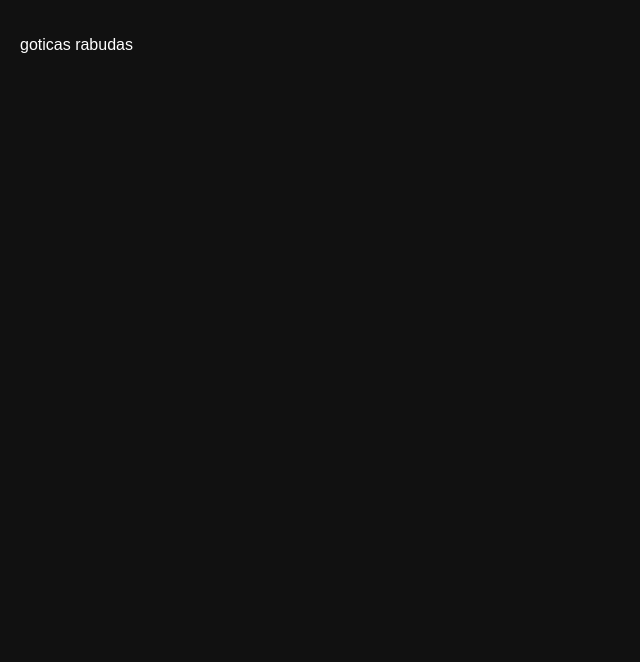
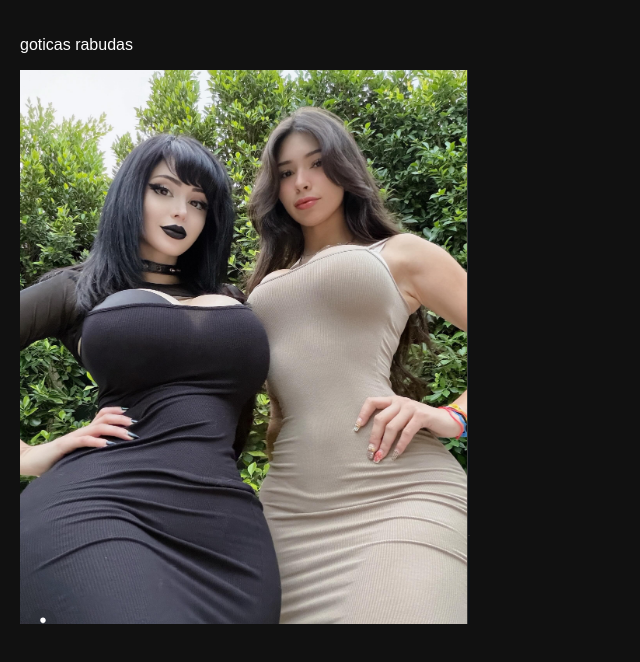
Before and after one commit to PortalTheUser/ideiasdodiscord, a plain HTML site: page index.html in a window 1280 px wide. Shown: the whole page, without its empty margins (0-640 px from the left). Drawn offline with Linux system fonts and the light colour scheme.

Commit message:
Update index.html

```diff
--- a/index.html
+++ b/index.html
@@ -175,3 +175,4 @@ body {
 <div class="main">
 
   <p>goticas rabudas</p>
+  <img src=/img/oi.png>
```
